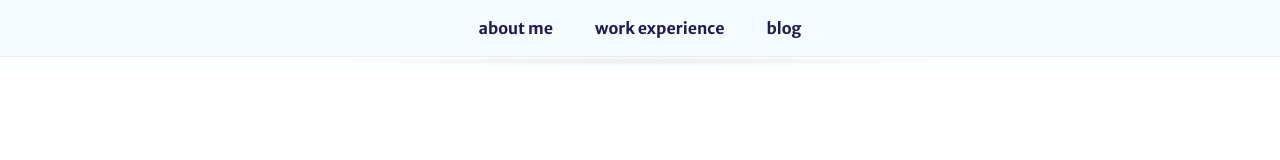
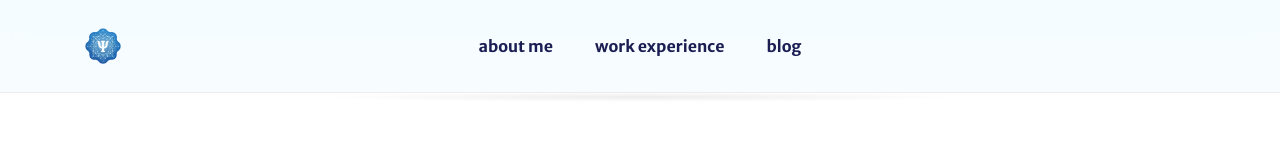
Before and after one commit to saiplusplus/saiplusplus.github.io, a React (Vite) app: page / in a window 1280 px wide. Shown: the top 160 px of the page. Built offline with nearby package versions, Linux system fonts and the light colour scheme.

Commit message:
added home button

```diff
--- a/src/AboutMe.tsx
+++ b/src/AboutMe.tsx
@@ -52,6 +52,12 @@ export default function AboutMe({ onGoExperience, onGoHome, blogUrl }: AboutMePr
     <div className="am-page">
       {/* ── Navbar ── */}
       <nav className="navbar">
+        <img
+          src="/favicon.png"
+          alt="Home"
+          className="navbar--home-btn"
+          onClick={onGoHome}
+        />
         <ul className="navbar--items">
           <li>
             <a className="navbar--content navbar--content--active" href="#about">
--- a/src/App.css
+++ b/src/App.css
@@ -33,6 +33,21 @@
   font-size: 20px;
   font-weight: 700;
   text-decoration: none;
+}
+
+.navbar--home-btn {
+  width: 36px;
+  height: 36px;
+  border-radius: 8px;
+  object-fit: cover;
+  cursor: pointer;
+  flex-shrink: 0;
+  transition: opacity 0.2s, transform 0.2s;
+}
+
+.navbar--home-btn:hover {
+  opacity: 0.8;
+  transform: scale(1.08);
 }
 
 .navbar--items {
--- a/src/App.tsx
+++ b/src/App.tsx
@@ -119,7 +119,12 @@ function App() {
 
       {/* ── Navbar ── */}
       <nav className="navbar">
-
+        <img
+          src="/favicon.png"
+          alt="Home"
+          className="navbar--home-btn"
+          onClick={() => window.scrollTo({ top: 0, behavior: 'smooth' })}
+        />
         <ul className="navbar--items">
           <li><a className="navbar--content" href="#about" onClick={(e) => { e.preventDefault(); navigate('about'); }}>About Me</a></li>
           <li><a className="navbar--content" href="#experience" onClick={(e) => { e.preventDefault(); navigate('experience'); }}>Work Experience</a></li>
--- a/src/WorkExperience.tsx
+++ b/src/WorkExperience.tsx
@@ -87,6 +87,12 @@ export default function WorkExperience({ onBack, linkedInUrl, blogUrl, onGoHome
     <div className="we-page">
       {/* ── Navbar ── */}
       <nav className="navbar">
+        <img
+          src="/favicon.png"
+          alt="Home"
+          className="navbar--home-btn"
+          onClick={onGoHome}
+        />
         <ul className="navbar--items">
           <li>
             <a className="navbar--content" href="#about" onClick={(e) => { e.preventDefault(); onGoHome(); }}>
```
Also changed, not shown: public/favicon.png.
